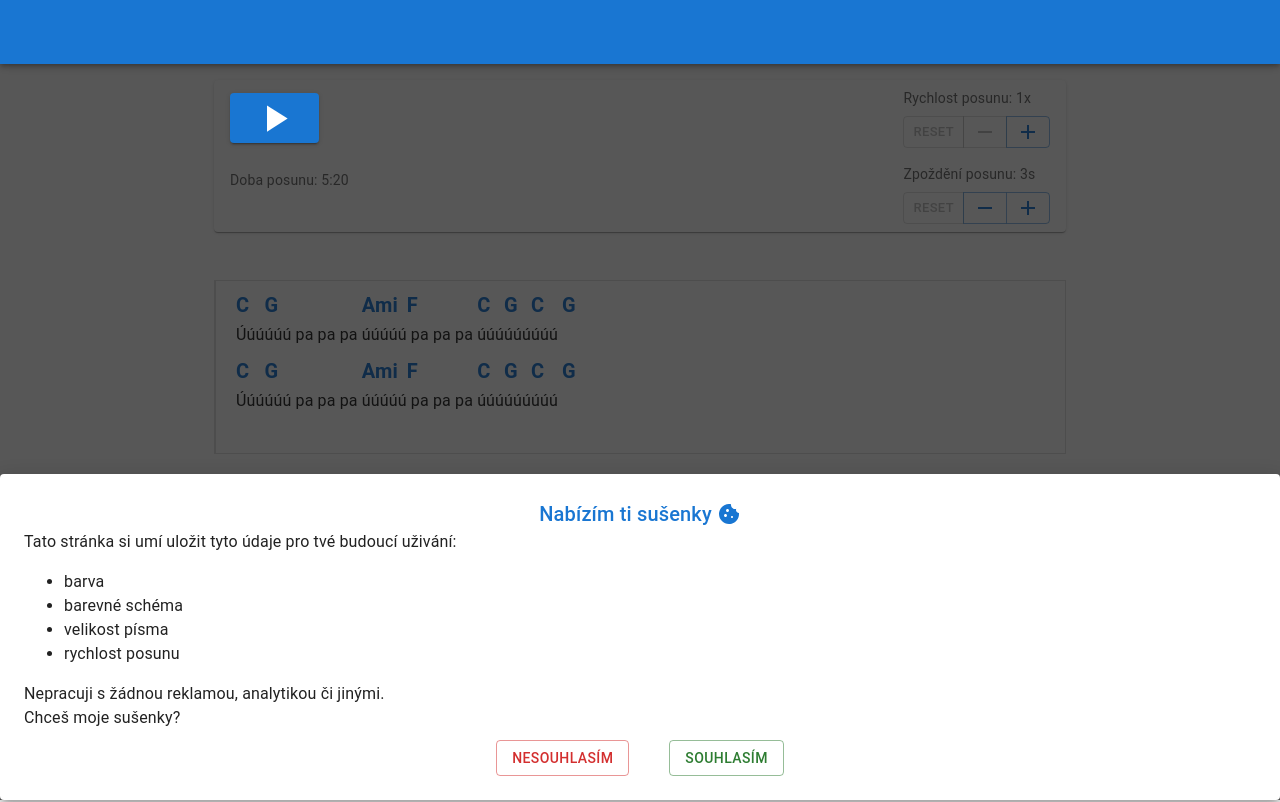
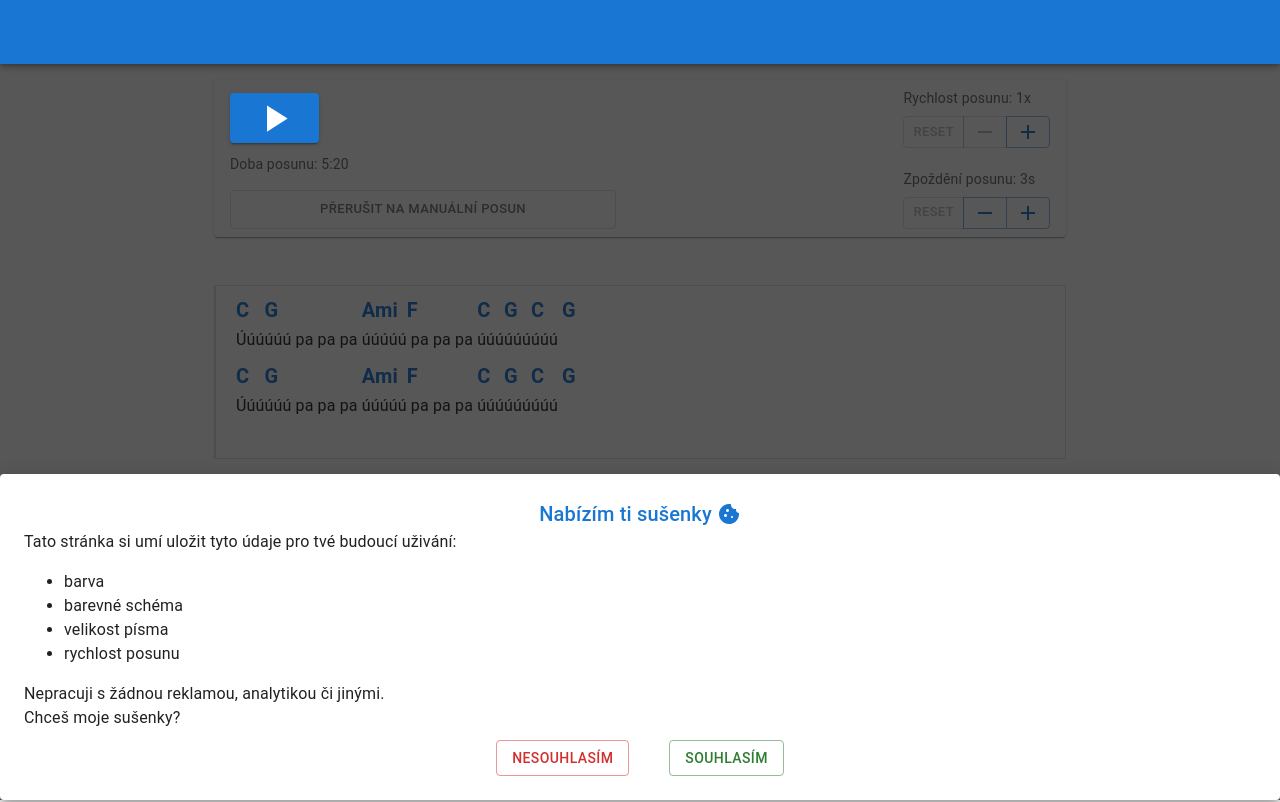
Before and after one commit to fMuchka/myPisnicka, a React (Vite) app: page /#/my-pisnicka/SongView in a window 1280 px wide. Shown: the top 802 px of the page. Built offline with nearby package versions, Linux system fonts and the light colour scheme.

Commit message:
F!! test functionality - interrupt scroll on interaction

```diff
--- a/src/app/App.tsx
+++ b/src/app/App.tsx
@@ -54,7 +54,7 @@ function App() {
   const { primaryColor, colorScheme } = useSelector(
     (state: RootState) => state.themeReducer
   );
-  const { isScrolling } = useSelector(
+  const { isScrolling, stopScrollOnTouchScroll } = useSelector(
     (state: RootState) => state.scrollReducer
   );
   const { songs } = useSelector((state: RootState) => state.songReducer);
@@ -107,6 +107,7 @@ function App() {
   }, [dispatch]);
 
   useEffect(() => {
+    if (stopScrollOnTouchScroll === false) return;
     if (!isScrolling) return;
 
     const handleUserScroll = () => {
@@ -123,7 +124,7 @@ function App() {
       window.removeEventListener('touchmove', handleUserScroll);
       window.removeEventListener('keydown', handleUserScroll);
     };
-  }, [isScrolling, stopScroll]);
+  }, [isScrolling, stopScroll, stopScrollOnTouchScroll]);
 
   useEffect(() => {
     if (!songs) {
--- a/src/components/MUIAppBarUtils/ScrollTop/ScrollTop.tsx
+++ b/src/components/MUIAppBarUtils/ScrollTop/ScrollTop.tsx
@@ -9,7 +9,7 @@ const ScrollTop = (props: ScrollTopProps) => {
 
   const trigger = useScrollTrigger({
     disableHysteresis: true,
-    threshold: 200,
+    threshold: 25,
   });
 
   const handleClick = (event: React.MouseEvent<HTMLDivElement>) => {
--- a/src/features/Controls/ScrollControl/scrollSlice.ts
+++ b/src/features/Controls/ScrollControl/scrollSlice.ts
@@ -6,6 +6,7 @@ export interface ScrollState {
   scrollIntervalId: NodeJS.Timeout | null;
   scrollStartDelay: number;
   scrollDuration: number;
+  stopScrollOnTouchScroll: boolean;
 }
 
 const initialState: ScrollState = {
@@ -14,6 +15,7 @@ const initialState: ScrollState = {
   scrollIntervalId: null,
   scrollStartDelay: 3,
   scrollDuration: 0,
+  stopScrollOnTouchScroll: false,
 };
 
 export const scrollSlice = createSlice({
@@ -54,6 +56,10 @@ export const scrollSlice = createSlice({
     setScrollDuration: (state, action: PayloadAction<number>) => {
       state.scrollDuration = action.payload;
     },
+
+    setStopScrollOnTouchScroll: (state, action: PayloadAction<boolean>) => {
+      state.stopScrollOnTouchScroll = action.payload;
+    },
   },
 });
 
@@ -66,8 +72,7 @@ export const {
   resetScrollSpeed,
   resetScrollStartDelay,
   setScrollSpeed,
-  // startScroll,
-  // stopScroll,
   setScrollDuration,
+  setStopScrollOnTouchScroll,
 } = scrollSlice.actions;
 export default scrollSlice.reducer;
--- a/src/routes/SongView/SongView.tsx
+++ b/src/routes/SongView/SongView.tsx
@@ -2,7 +2,14 @@ import { ChordFormatter } from '../../components/ChordFormatter/ChordFormatter';
 import LoadingSongScreen from './LoadingSongView/LoadingSongView';
 import { useDispatch, useSelector } from 'react-redux';
 import type { RootState } from '../../app/store';
-import { Button, ButtonGroup, Card, Stack, Typography } from '@mui/material';
+import {
+  Button,
+  ButtonGroup,
+  Card,
+  Stack,
+  ToggleButton,
+  Typography,
+} from '@mui/material';
 import { Add, PlayArrow, Pause, Remove } from '@mui/icons-material';
 import {
   decrementScrollSpeed,
@@ -12,6 +19,7 @@ import {
   resetScrollSpeed,
   resetScrollStartDelay,
   setScrollDuration,
+  setStopScrollOnTouchScroll,
 } from '../../features/Controls/ScrollControl/scrollSlice';
 import { useAutoScroll } from '../../hooks/useAutoScroll';
 import { gsap } from 'gsap';
@@ -25,8 +33,13 @@ const SongView = () => {
   const { selectedSong, songs } = useSelector(
     (state: RootState) => state.songReducer
   );
-  const { scrollSpeed, scrollStartDelay, isScrolling, scrollDuration } =
-    useSelector((state: RootState) => state.scrollReducer);
+  const {
+    scrollSpeed,
+    scrollStartDelay,
+    isScrolling,
+    scrollDuration,
+    stopScrollOnTouchScroll,
+  } = useSelector((state: RootState) => state.scrollReducer);
 
   const { chordPosition } = useSelector(
     (state: RootState) => state.fontSizeReducer
@@ -110,9 +123,9 @@ const SongView = () => {
         <Card>
           <Stack direction={'row'} spacing={2}>
             <Stack
-              spacing={4}
+              spacing={2}
               direction={'column'}
-              width={'50%'}
+              width={'100%'}
               sx={{ padding: '0.5rem 1rem' }}
             >
               <div>
@@ -144,6 +157,20 @@ const SongView = () => {
               <Typography variant="body2" color="text.secondary">
                 Doba posunu: {convertDurationToTime(scrollDuration)}
               </Typography>
+
+              <ToggleButton
+                size="small"
+                value={true}
+                color="primary"
+                selected={stopScrollOnTouchScroll}
+                onChange={() => {
+                  dispatch(
+                    setStopScrollOnTouchScroll(!stopScrollOnTouchScroll)
+                  );
+                }}
+              >
+                Přerušit na manuální posun
+              </ToggleButton>
             </Stack>
 
             <Stack
```
